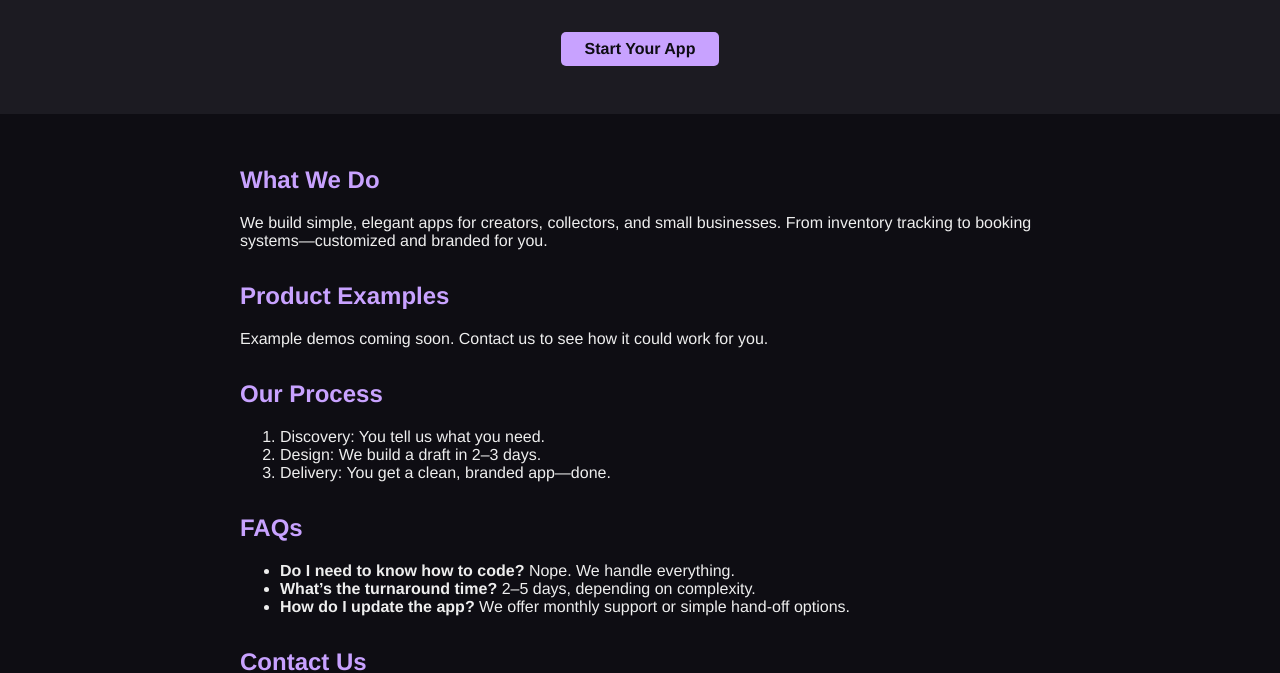
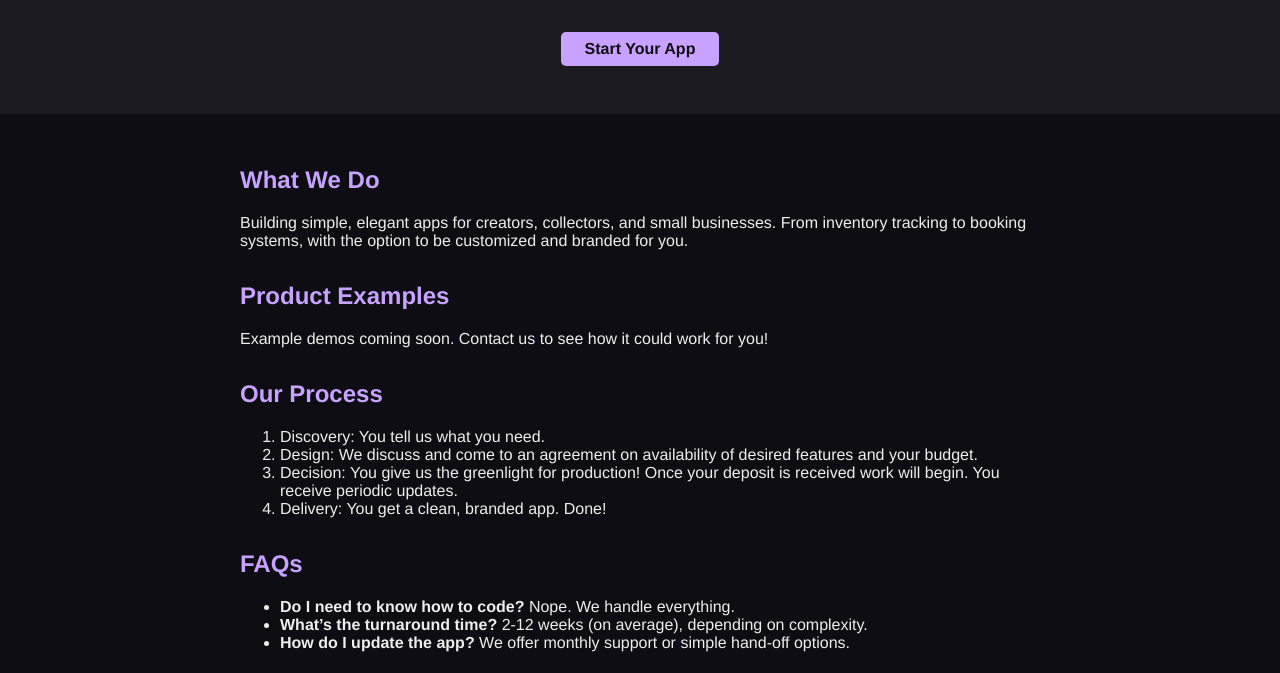
Before and after one commit to OrynStudios/orynstudios.github.io, a plain HTML site: page index.html in a window 1280 px wide. Shown: the part 137-810 px from the top of the page. Drawn offline with Linux system fonts and the light colour scheme.

Commit message:
Update index.html
update copy: our process, what we do, and turnaround time to 2-12 weeks depending on complexity.

```diff
--- a/index.html
+++ b/index.html
@@ -20,20 +20,21 @@
   <main>
     <section id="about">
       <h2>What We Do</h2>
-      <p>We build simple, elegant apps for creators, collectors, and small businesses. From inventory tracking to booking systems—customized and branded for you.</p>
+      <p>Building simple, elegant apps for creators, collectors, and small businesses. From inventory tracking to booking systems, with the option to be customized and branded for you.</p>
     </section>
 
     <section id="examples">
       <h2>Product Examples</h2>
-      <p>Example demos coming soon. Contact us to see how it could work for you.</p>
+      <p>Example demos coming soon. Contact us to see how it could work for you!</p>
     </section>
 
     <section id="process">
       <h2>Our Process</h2>
       <ol>
         <li>Discovery: You tell us what you need.</li>
-        <li>Design: We build a draft in 2–3 days.</li>
-        <li>Delivery: You get a clean, branded app—done.</li>
+        <li>Design: We discuss and come to an agreement on availability of desired features and your budget. </li>
+	<li>Decision: You give us the greenlight for production! Once your deposit is received work will begin. You receive periodic updates. </li>
+        <li>Delivery: You get a clean, branded app. Done!</li>
       </ol>
     </section>
 
@@ -41,7 +42,7 @@
       <h2>FAQs</h2>
       <ul>
         <li><strong>Do I need to know how to code?</strong> Nope. We handle everything.</li>
-        <li><strong>What’s the turnaround time?</strong> 2–5 days, depending on complexity.</li>
+        <li><strong>What’s the turnaround time?</strong> 2-12 weeks (on average), depending on complexity.</li>
         <li><strong>How do I update the app?</strong> We offer monthly support or simple hand-off options.</li>
       </ul>
     </section>
```
